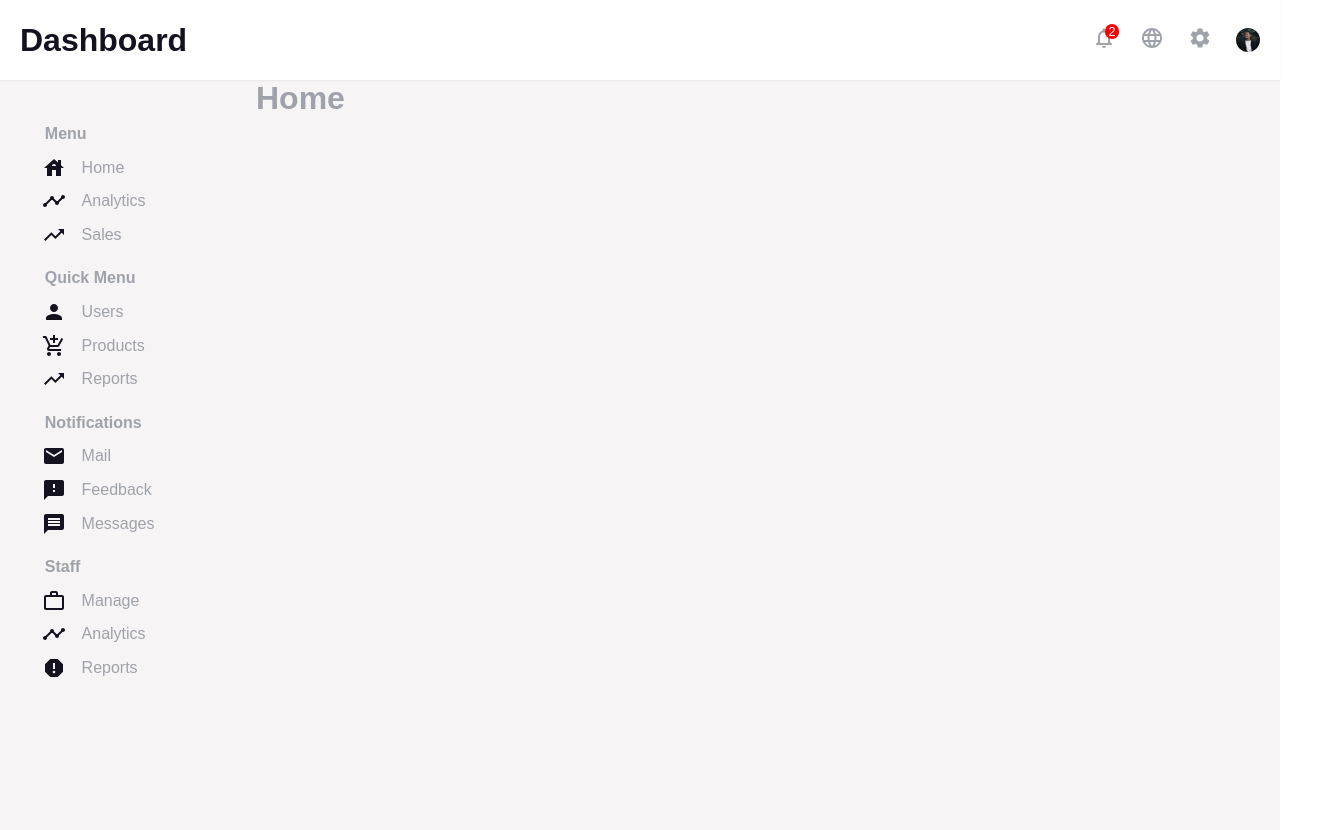
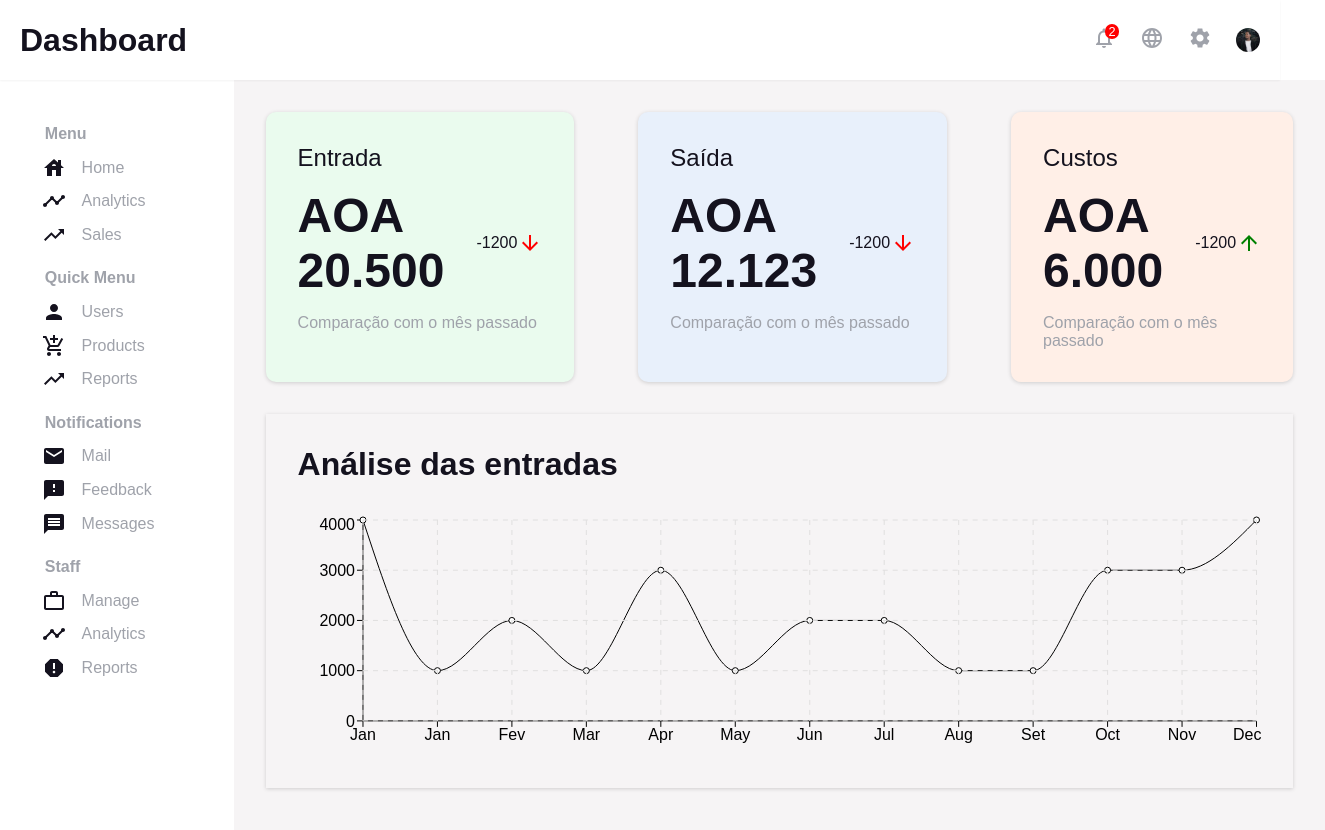
Before and after one commit to MarioBatalha/dashboard, a React (Create React App) app: page / in a window 1280 px wide. Shown: the top 830 px of the page, 1325 px wide, since content can reach past the window. Built offline with nearby package versions, Linux system fonts and the light colour scheme.

Commit message:
add charts

```diff
--- a/src/App.css
+++ b/src/App.css
@@ -31,5 +31,5 @@ body {
 
 .container {
   display: flex;
-  background: var(--primary-color);
+  background: var(--default-color);
 }
--- a/src/components/FeatureInfo/index.jsx
+++ b/src/components/FeatureInfo/index.jsx
@@ -1,9 +1,38 @@
 import './style.css';
-
+import { ArrowDownward, ArrowUpward } from '@material-ui/icons';
 const FeatureInfo = () => {
   return (
     <div className="featured">
-      <div className="featured__item"></div>
+      <div className="featured__item">
+        <span className="featured__title">Entrada</span>
+        <div className="featured__money__container">
+          <span className="featured__money">AOA 20.500 </span>
+          <span className="featured__money__rate">
+            -1200 <ArrowDownward className="featured__icon negative" />
+          </span>
+        </div>
+        <span className="featured__sub">Comparação com o mês passado</span>
+      </div>
+      <div className="featured__item">
+        <span className="featured__title">Saída</span>
+        <div className="featured__money__container">
+          <span className="featured__money">AOA 12.123 </span>
+          <span className="featured__money__rate">
+            -1200 <ArrowDownward className="featured__icon negative" />
+          </span>
+        </div>
+        <span className="featured__sub">Comparação com o mês passado</span>
+      </div>
+      <div className="featured__item">
+        <span className="featured__title">Custos</span>
+        <div className="featured__money__container">
+          <span className="featured__money">AOA 6.000 </span>
+          <span className="featured__money__rate">
+            -1200 <ArrowUpward className="featured__icon" />
+          </span>
+        </div>
+        <span className="featured__sub">Comparação com o mês passado</span>
+      </div>
     </div>
   );
 };
--- a/src/components/FeatureInfo/style.css
+++ b/src/components/FeatureInfo/style.css
@@ -0,0 +1,63 @@
+.featured {
+    width: 100%;
+    color: var(--secondary-color);
+    display: flex;
+    justify-content: space-between;
+    margin-top: 2rem;
+}
+
+.featured__item {
+    flex: 1;
+    margin: 0 2rem;
+    padding:2rem;
+    border-radius: 10px;
+    cursor: pointer;
+    box-shadow: rgba(0, 0, 0, 0.16) 0px 1px 4px;
+}
+
+.featured__item:nth-child(1) {
+    background: var(--badge-color);
+}
+
+.featured__item:nth-child(2) {
+    background: var(--income-color);
+}
+
+.featured__item:nth-child(3) {
+    background: var(--outgoing-color);
+}
+
+.featured__title {
+    font-size: 18pt;
+}
+
+.featured__money__container {
+    margin: 1rem 0;
+    display: flex;
+    align-items: center;
+}
+
+.featured__money {
+    font-size: 3rem;
+    font-weight: bold;
+}
+
+.featured__money__rate {
+    display: flex;
+    align-items: center;
+    margin-left: 2rem;
+}
+
+.featured__icon {
+    font-size: 12pt;
+    margin-left: 1px;
+    color: green;
+}
+
+.negative {
+    color: red;
+}
+
+.featured__sub {
+    color: var(--text-color);
+}
--- /dev/null
+++ b/src/components/chart/index.jsx
@@ -0,0 +1,22 @@
+import './style.css';
+import { LineChart, Line, XAxis, YAxis, CartesianGrid, Tooltip, ResponsiveContainer } from 'recharts';
+import { chartData } from '../../data/chart-data';
+
+const Chart = () => {
+    return (
+        <div className="chart">
+            <h1 className="chart__title">Análise das entradas</h1>
+            <ResponsiveContainer with="100%" aspect={4 / 1}>
+                <LineChart data={chartData}>
+                    <XAxis dataKey="name" stroke="#000" />
+                    <YAxis dataKey="uv" stroke="#000" />
+                    <Line type="monotone" dataKey="uv" stroke="#000" />
+                    <Tooltip />
+                    <CartesianGrid stroke="#E0DFDF" strokeDasharray="5 5" />
+                </LineChart>
+            </ResponsiveContainer>
+        </div>
+    );
+};
+
+export default Chart;
--- /dev/null
+++ b/src/components/chart/style.css
@@ -0,0 +1,11 @@
+.chart {
+   margin: 2rem;
+   padding: 2rem;
+   -webkit-box-shadow: rgba(0, 0, 0, 0.16) 0px 1px 4px;
+   box-shadow: rgba(0, 0, 0, 0.16) 0px 1px 4px;
+}
+
+.chart__title {
+    margin-bottom: 2rem;
+    color: var(--secondary-color);
+}
--- /dev/null
+++ b/src/data/chart-data.js
@@ -0,0 +1,45 @@
+export const chartData = [
+    {
+      name: 'Jan',
+      uv: 4000,
+    },
+    {
+      name: 'Jan',
+      uv: 1000,
+    },{
+      name: 'Fev',
+      uv: 2000,
+    },{
+      name: 'Mar',
+      uv: 1000,
+    },{
+      name: 'Apr',
+      uv: 3000,
+    },{
+      name: 'May',
+      uv: 1000,
+    },{
+      name: 'Jun',
+      uv: 2000,
+    },{
+      name: 'Jul',
+      uv: 2000,
+    },{
+      name: 'Aug',
+      uv: 1000,
+    },{
+      name: 'Set',
+      uv: 1000,
+    },{
+      name: 'Oct',
+      uv: 3000,
+    },{
+      name: 'Nov',
+      uv: 3000,
+    },
+    {
+      name: 'Dec',
+      uv: 4000,
+    },
+
+  ];
--- a/src/pages/Home/index.jsx
+++ b/src/pages/Home/index.jsx
@@ -1,9 +1,15 @@
 import './style.css';
+import FeaturedInfo from '../../components/FeatureInfo';
+import Chart from '../../components/chart';
 
 const Home = () => {
   return (
     <div className="home">
-      <h1>Home</h1>
+      <FeaturedInfo />
+      <Chart />
+      <div className="home__widgets">
+
+      </div>
     </div>
   );
 };
--- a/src/pages/Home/style.css
+++ b/src/pages/Home/style.css
@@ -2,3 +2,8 @@
     flex: 4;
     background: var(--primary-color);
 }
+
+.home__widgets {
+    display: flex;
+    margin: 2rem;
+}
```
